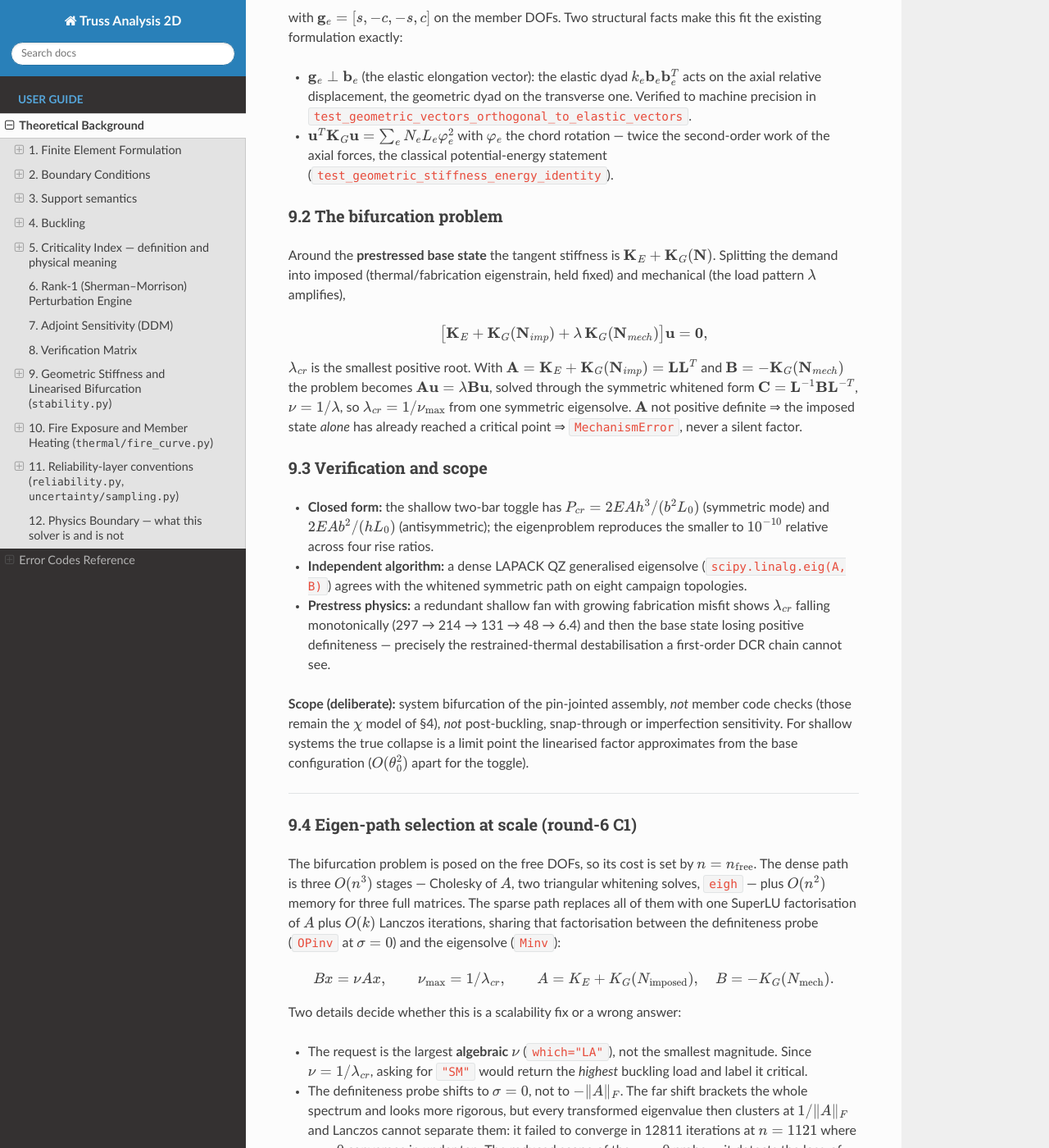
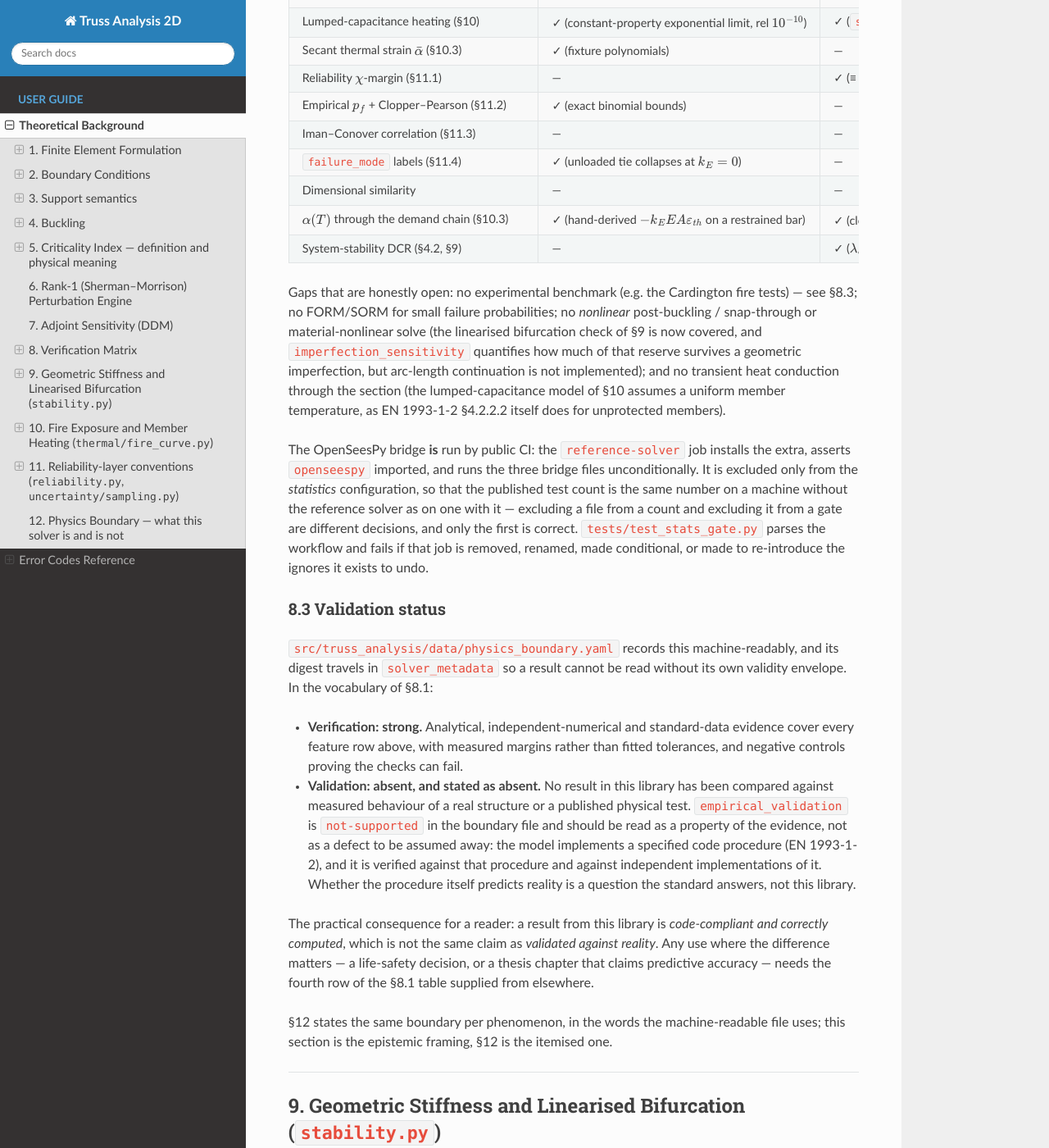
Before and after one commit to bmhmdyan279-png/truss-analysis-2d, a Sphinx documentation site: the page built from docs/theory.md, in a window 1280 px wide and 1400 px high, scrolled down 15239 px. Shown: the whole window at 82% size. Built offline with Sphinx 7.4.7 and the Read the Docs theme 3.1.0, drawn with Linux system fonts in a browser that asks for light colours; pages that are not in the unit, such as notebooks, are missing from menus; the version number could not be read and is left out; some of the changed text lies outside the part shown.

Commit message:
docs(theory): separate verification from validation, and stop claiming CI skips the bridge
Section 8 listed every feature against five kinds of evidence and then called
the whole thing a 'Verification Matrix' without saying what it was not.  All
five columns answer the same question -- are the equations solved correctly --
and none of them answers the question a reader actually needs answered: do
these equations represent a real structure.  The two are routinely conflated,
and conflated in the direction that flatters the library.

8.1 now names the four kinds of evidence and marks which of them this project
has.  Three are closed by computation and are closed here.  The fourth cannot
be closed by writing more tests, only by obtaining measured data, so no amount
of green in the first three is evidence for it.  The OpenSeesPy bridge is
placed explicitly in the second row: it compares two implementations of the
same mathematical model, which is a strong check on the algebra and no check at
all on the physics.  Entries whose 'independent' label is weaker than it looks
-- the finite-difference tangent oracle calls into the module it verifies --
are called out rather than left to be discovered.

8.3 states the validation status in the same vocabulary physics_boundary.yaml
uses, so the prose and the machine-readable file cannot drift: verification
strong, validation absent, and the absence is a property of the evidence
rather than a defect to assume away.  The library implements a specified code
procedure and is verified against that procedure; whether the procedure
predicts reality is a question the standard answers, not this one.

Also corrects a sentence that this round made false.  'The OpenSeesPy bridge is
an optional extra so public CI does not run it' was accurate and is no longer:
the reference-solver job runs it unconditionally.  The distinction that
matters, and that the old sentence collapsed, is between excluding a file from
a published *count* -- correct, so the number is the same on every machine --
and excluding it from a *gate*, which left a claim travelling in
solver_metadata that nothing enforced.

Adds matrix rows for the two features this round wired up, so the new code is
described by the same table as the old rather than sitting outside it.

```diff
--- a/docs/theory.md
+++ b/docs/theory.md
@@ -715,6 +715,38 @@
 check shares no factorisation, assembly path or constant with the code it
 verifies.
 
+### 8.1 Verification is not validation, and this table is the former
+
+Every column below answers **verification**: *are the equations solved
+correctly, and is the implementation the equations?* None of them answers
+**validation**: *do these equations and assumptions represent the behaviour of
+a real structure closely enough for the purpose?* Conflating the two is the
+most common way a numerical library overclaims, so the distinction is stated
+here rather than left to the reader.
+
+Four kinds of evidence appear in the matrix, and they are not equally strong:
+
+| Kind | What it establishes | Example in this project |
+|---|---|---|
+| **Analytical verification** | the implementation reproduces a closed form derived by hand | two-bar toggle bifurcation load, restrained-bar thermal force |
+| **Independent numerical verification** | the implementation agrees with a solver that shares no code path | central-difference column operator with Richardson extrapolation, `solve_ivp` DOP853 on the clause-4.2.2.2 ODE, dense QZ against sparse Lanczos |
+| **Code / standard-data verification** | the tabulated input matches the standard it was transcribed from | EN 1993-1-2 Table 3.1 read straight from the shipped JSON, ISO 834 against six published points |
+| **Physical validation** | the model reproduces measured behaviour of a real structure | **absent** — see §8.3 |
+
+A useful discipline follows from the split: the first three rows can be closed
+by computation and are closed here. The fourth cannot be closed by writing more
+tests, only by obtaining measured data, and no amount of green in the first
+three columns is evidence for it. The OpenSeesPy bridge is *independent
+numerical verification*, not validation — it compares two implementations of
+the same mathematical model, which is a genuinely strong check on the algebra
+and no check at all on the physics.
+
+Some entries labelled "independent" in the table are weaker than the label
+suggests and are called out where they occur: the finite-difference tangent
+oracle calls into `verify_tangent_stiffness` and `exact_tangent_stiffness`, so
+it is an independent *discretisation* of the same derivative rather than an
+independent model of it.
+
 | Feature | Analytical | Independent solver | Property / invariance | Brute force | Thermal |
 |---|:--:|:--:|:--:|:--:|:--:|
 | $\mathbf{K}$ assembly | ✓ | — | ✓ (sym, PSD, rank-1) | — | ✓ |
@@ -754,15 +786,57 @@
 | Iman–Conover correlation (§11.3) | — | — | ✓ (exact permutation/stratification, realised $\rho_S$ within noise) | — | — |
 | `failure_mode` labels (§11.4) | ✓ (unloaded tie collapses at $k_E=0$) | — | ✓ (legacy facades bit-for-bit) | — | ✓ |
 | Dimensional similarity | — | — | ✓ ($s$, $s^2$ scaling oracle, thermal variant) | — | ✓ |
+| $\alpha(T)$ through the demand chain (§10.3) | ✓ (hand-derived $-k_E E A \varepsilon_{th}$ on a restrained bar) | ✓ (closed-form scan ≡ per-point rebuild, $5.5·10^{-16}$; brute-force column ≡ rank-1 sweep) | ✓ (default bit-identical, $\alpha=0$ mask exact, direction of the DCR change) | ✓ (mismatched bases *disagree* — the negative control) | ✓ (ISO 834 → $\theta_a$ → $\varepsilon_{th}$ → $N$ → DCR end to end) |
+| System-stability DCR (§4.2, §9) | — | ✓ ($\lambda_{cr}$ from the bifurcation solve, not from the DCR path) | ✓ ($dcr ≡ |N|/\text{capacity}$ in every branch incl. collapse; tension unamplified; $≤1$ boundary from both sides) | ✓ (frozen-instance write raises) | — |
 
 Gaps that are honestly open: no experimental benchmark (e.g. the Cardington
-fire tests), no FORM/SORM for small failure probabilities, no *nonlinear*
-post-buckling / snap-through or material-nonlinear solve (the linearised
-bifurcation check of §9 is now covered; the nonlinear continuation is not),
-no transient heat conduction through the section (the lumped-capacitance
-model of §10 assumes a uniform member temperature, as EN 1993-1-2 §4.2.2.2
-itself does for unprotected members), and the OpenSeesPy bridge is an
-optional extra so public CI does not run it.
+fire tests) — see §8.3; no FORM/SORM for small failure probabilities; no
+*nonlinear* post-buckling / snap-through or material-nonlinear solve (the
+linearised bifurcation check of §9 is now covered, and
+`imperfection_sensitivity` quantifies how much of that reserve survives a
+geometric imperfection, but arc-length continuation is not implemented); and no
+transient heat conduction through the section (the lumped-capacitance model of
+§10 assumes a uniform member temperature, as EN 1993-1-2 §4.2.2.2 itself does
+for unprotected members).
+
+The OpenSeesPy bridge **is** run by public CI: the `reference-solver` job
+installs the extra, asserts `openseespy` imported, and runs the three bridge
+files unconditionally. It is excluded only from the *statistics* configuration,
+so that the published test count is the same number on a machine without the
+reference solver as on one with it — excluding a file from a count and
+excluding it from a gate are different decisions, and only the first is
+correct. `tests/test_stats_gate.py` parses the workflow and fails if that job
+is removed, renamed, made conditional, or made to re-introduce the ignores it
+exists to undo.
+
+### 8.3 Validation status
+
+`src/truss_analysis/data/physics_boundary.yaml` records this machine-readably,
+and its digest travels in `solver_metadata` so a result cannot be read without
+its own validity envelope. In the vocabulary of §8.1:
+
+* **Verification: strong.** Analytical, independent-numerical and
+  standard-data evidence cover every feature row above, with measured margins
+  rather than fitted tolerances, and negative controls proving the checks can
+  fail.
+* **Validation: absent, and stated as absent.** No result in this library has
+  been compared against measured behaviour of a real structure or a published
+  physical test. `empirical_validation` is `not-supported` in the boundary
+  file and should be read as a property of the evidence, not as a defect to be
+  assumed away: the model implements a specified code procedure (EN 1993-1-2),
+  and it is verified against that procedure and against independent
+  implementations of it. Whether the procedure itself predicts reality is a
+  question the standard answers, not this library.
+
+The practical consequence for a reader: a result from this library is
+*code-compliant and correctly computed*, which is not the same claim as
+*validated against reality*. Any use where the difference matters — a
+life-safety decision, or a thesis chapter that claims predictive accuracy —
+needs the fourth row of the §8.1 table supplied from elsewhere.
+
+§12 states the same boundary per phenomenon, in the words the machine-readable
+file uses; this section is the epistemic framing, §12 is the itemised one.
+
 
 ---
 
```
